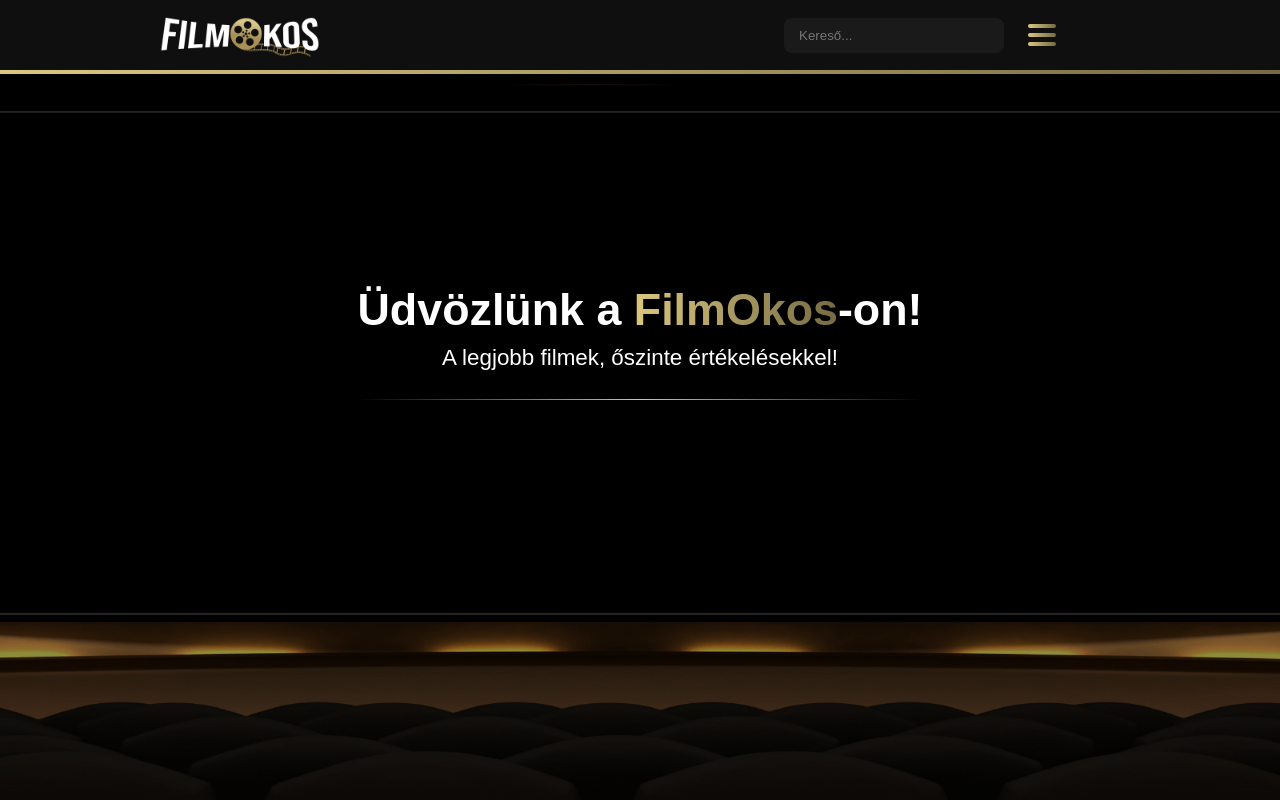
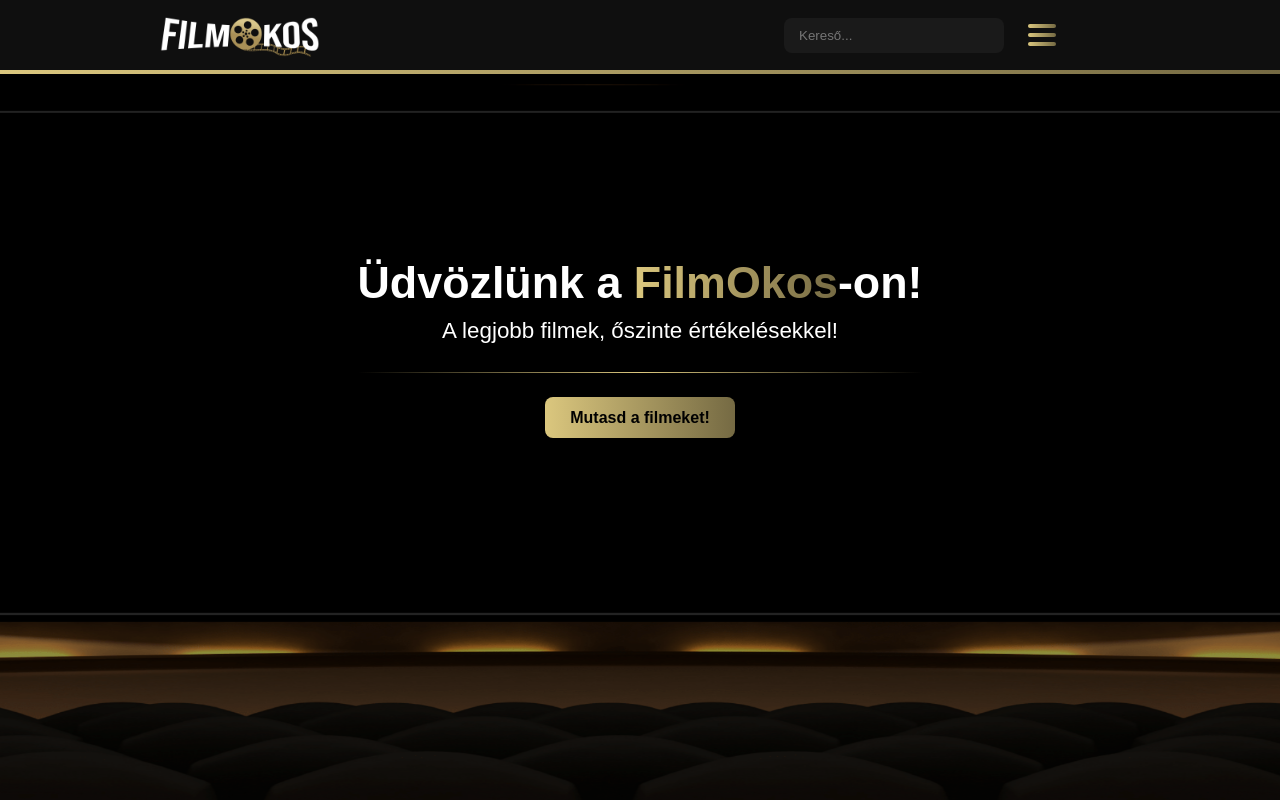
Before and after one commit to Mikoogit/FilmOkos, a React (Vite) app: page / in a window 1280 px wide. Shown: the top 800 px of the page. Built offline with nearby package versions, Linux system fonts and the light colour scheme.

Commit message:
Logo and stuff

```diff
--- a/src/components/Hero.css
+++ b/src/components/Hero.css
@@ -8,7 +8,17 @@
   overflow: hidden;
 }
 
-
+.ugrasgomb{
+   background: linear-gradient(90deg, #DBC77E 0%, #756A43 100%);
+  color: black;
+  padding: 12px 25px;
+  border: none;
+  border-radius: 8px;
+  font-weight: 700;
+  cursor: pointer;
+  transition: 0.25s ease;
+  text-decoration: none;
+}
 
 /* HÁTTÉRKÉP */
 .hero-bg {
--- a/src/components/Hero.jsx
+++ b/src/components/Hero.jsx
@@ -1,5 +1,6 @@
 import "./Hero.css";
 import heroBg from "../assets/hero-bg.png";
+import { Link } from "react-router-dom";
 
 export default function Hero() {
   return (
@@ -15,6 +16,9 @@ export default function Hero() {
         <p>A legjobb filmek, őszinte értékelésekkel!</p>
     <br />
         <div className="line"></div>
+        <br />
+        <br />
+        <Link to={"/filmek"} className="ugrasgomb">Mutasd a filmeket!</Link>
       </div>
     </section>
   );
--- a/src/components/Navbar.jsx
+++ b/src/components/Navbar.jsx
@@ -12,7 +12,9 @@ export default function Navbar() {
       <nav className="navbar">
         {/* LOGO */}
         <div className="navbar-logo">
+          <Link to={"/"}>
           <img src={logo} alt="FilmOkos logo" />
+          </Link>
         </div>
 
         {/* RIGHT SIDE */}
```
